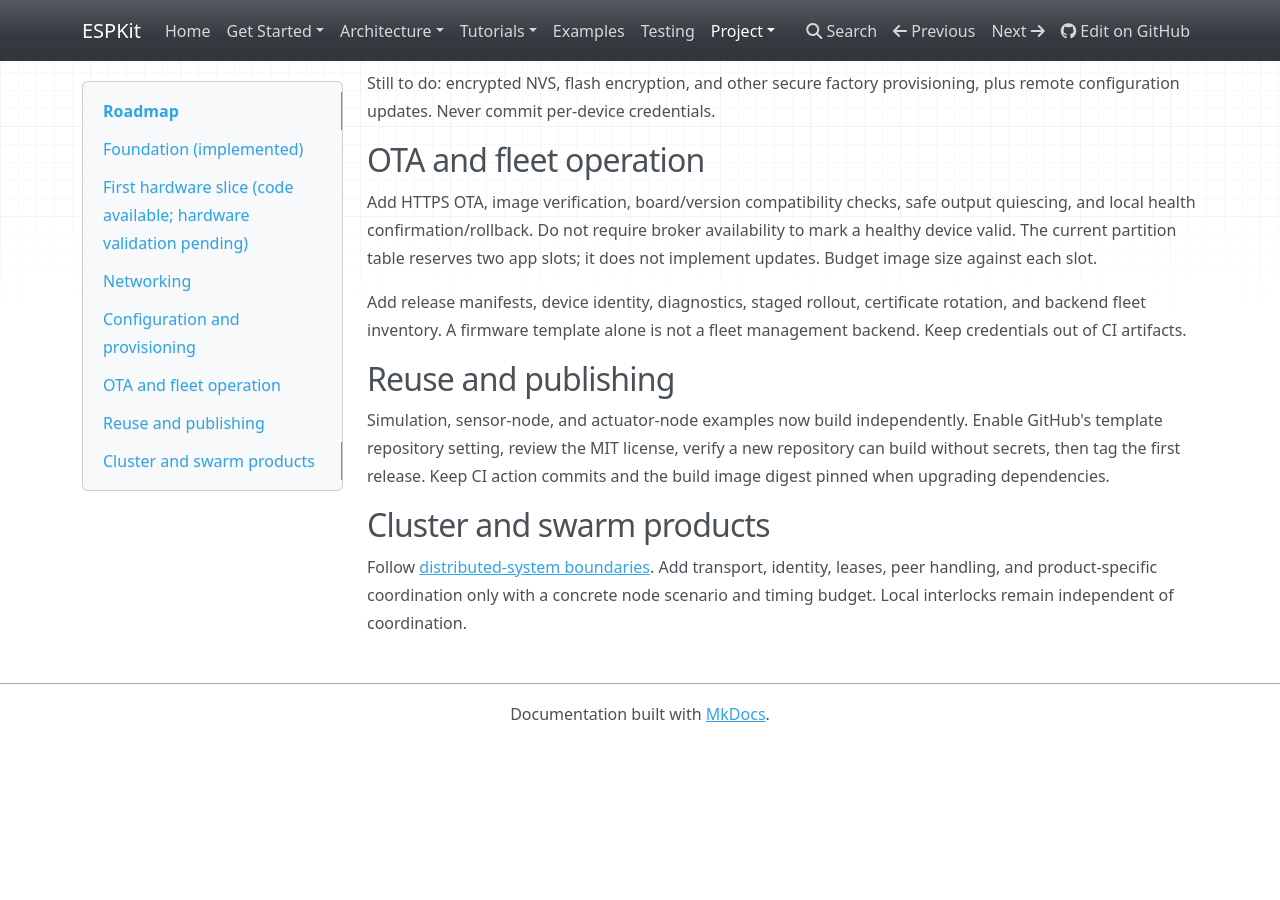
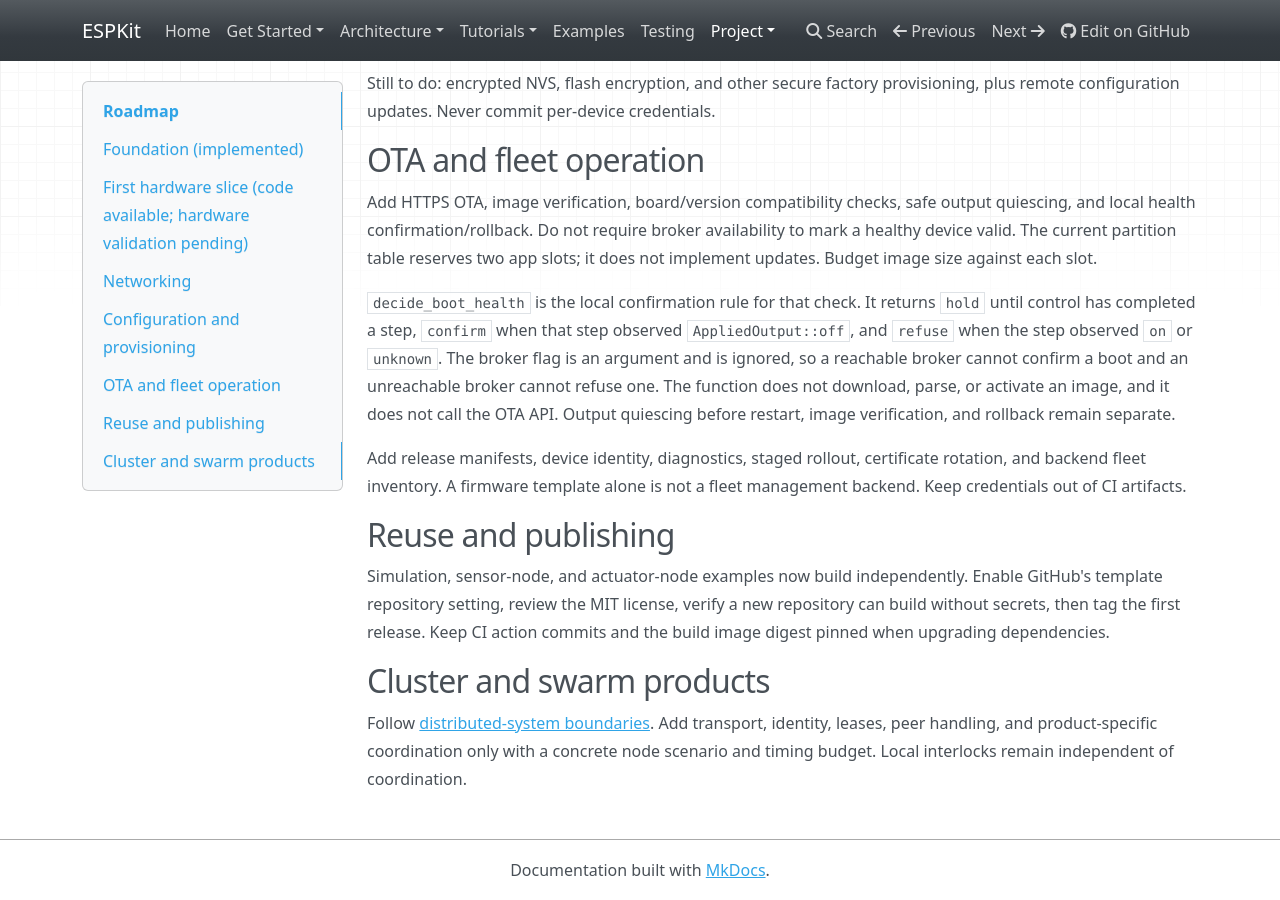
Before and after one commit to nawuv/esp-idf-template, an MkDocs documentation site: the page built from docs/roadmap.md, in a window 1280 px wide and 900 px high, scrolled down 862 px. Built offline with MkDocs 1.6.1, drawn with Linux system fonts in a browser that asks for light colours; nearby versions of some CDN libraries; before the commit the page ends 1606 px from its top, so only the background shows below that.

Commit message:
feat: decide boot health without broker reachability
Add a domain decision that confirms a pending boot only after control has
completed a step and the applied output is off. The broker flag is an
explicit argument and does not change the result. The function does not
download an image or call the OTA API.

Co-authored-by: yhna941 <yhna941@users.noreply.github.com>

```diff
--- a/docs/roadmap.md
+++ b/docs/roadmap.md
@@ -46,6 +46,14 @@ quiescing, and local health confirmation/rollback. Do not require broker availab
 to mark a healthy device valid. The current partition table reserves two app slots;
 it does not implement updates. Budget image size against each slot.
 
+`decide_boot_health` is the local confirmation rule for that check. It returns
+`hold` until control has completed a step, `confirm` when that step observed
+`AppliedOutput::off`, and `refuse` when the step observed `on` or `unknown`. The
+broker flag is an argument and is ignored, so a reachable broker cannot confirm a
+boot and an unreachable broker cannot refuse one. The function does not download,
+parse, or activate an image, and it does not call the OTA API. Output quiescing
+before restart, image verification, and rollback remain separate.
+
 Add release manifests, device identity, diagnostics, staged rollout, certificate
 rotation, and backend fleet inventory. A firmware template alone is not a fleet
 management backend. Keep credentials out of CI artifacts.
```
Also changed, not shown: docs/architecture.md (+1 -1 lines), docs/code-walkthrough.md (+6 -0 lines), docs/safety.md (+4 -2 lines), docs/testing.md (+2 -0 lines), 5 other files.
